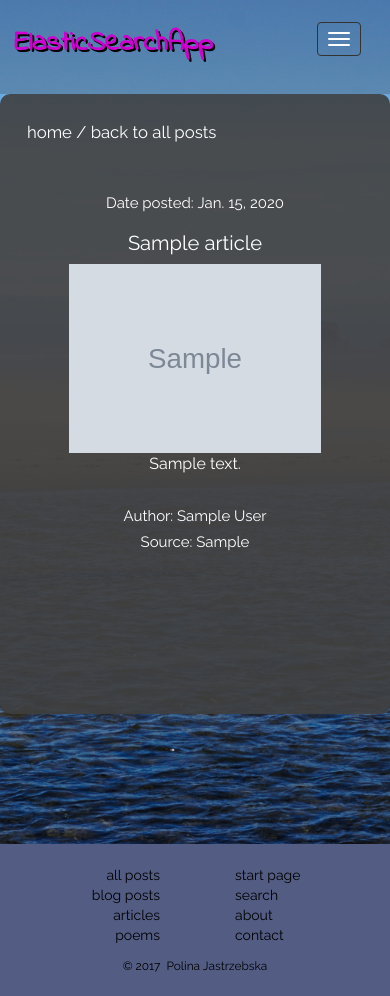
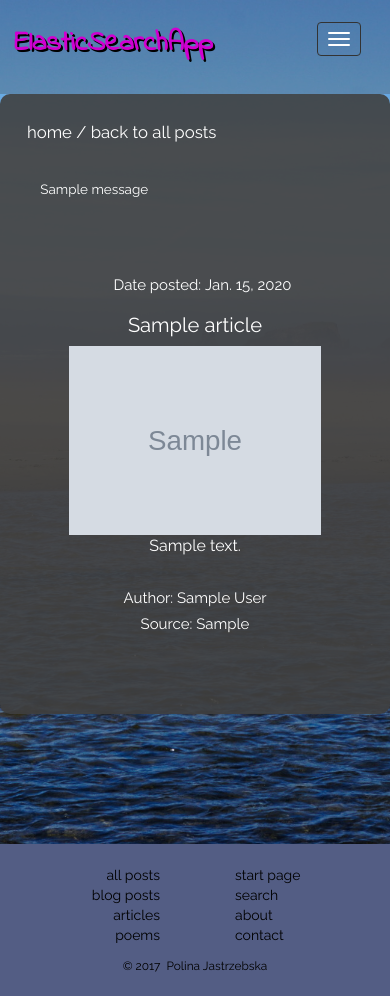
Before and after one commit to jastr945/xperiments, a Django app: a page that uses search/search_engine/searchapp/templates/searchapp/article.html in a window 390 px wide. Run offline with Django 3.2, Linux system fonts and the light colour scheme; tables that the repository leaves empty hold one stand-in row (values such as "Sample post"); grey boxes marked "Sample" are stand-in pictures; one stand-in notice (Sample message) is shown; some libraries are stand-ins or nearby versions.

Commit message:
Handled an error in case an article does not exist

```diff
--- a/search/search_engine/searchapp/static/searchapp/sass/search.scss
+++ b/search/search_engine/searchapp/static/searchapp/sass/search.scss
@@ -202,6 +202,11 @@ body, html {
   font-size: 1.2em;
   overflow-y: auto;
 
+  h4 {
+    padding-top: 2em;
+    padding-left: 1em;
+  }
+
   .panel-body {
     padding:0.5em;
   }
@@ -261,6 +266,9 @@ body, html {
 @media screen and (max-width: 600px) {
   .col-md-12 {
     height: 73.5vh;
+    h4 {
+      font-size: 0.8em;
+    }
     .media {
       .media-object {
         width: 6em;
--- a/search/search_engine/searchapp/templates/searchapp/article.html
+++ b/search/search_engine/searchapp/templates/searchapp/article.html
@@ -5,11 +5,17 @@
 
 <!--Single article container-->
 
-{% if articles %}
 <div class="container" id="textspace">
+
   <div class="row">
     <div class="col-md-12">
       <a href="{% url 'start' %}">home</a>&nbsp;/&nbsp;<a href="{% url 'index' %}">back to all posts</a>
+      {% if messages %}
+        {% for message in messages %}
+          <h4>{{ message|safe }}</h4>
+        {% endfor %}
+      {% endif %}
+      {% if articles %}
       <div class="article-container">
       <h4>Date posted:&nbsp;{{ articles.date }}</h4>
       <h2>{{ articles.title }}</h2>
@@ -24,8 +30,8 @@
         <h5>Source:&nbsp;<a href="{{ articles.source }}" target="_blank">{{ articles.source }}</a></h5>
       {% endif %}
       </div>
+      {% endif %}
     </div>
   </div>
 </div>
-{% endif %}
 {% endblock %}
--- a/search/search_engine/searchapp/views.py
+++ b/search/search_engine/searchapp/views.py
@@ -44,7 +44,7 @@ def article(request, article_name_slug):
         context_dict['articles'] = articles
 
     except Article.DoesNotExist:
-        print('Error. There is no such article.')
+        messages.error(request, "Oops! There is no such article in the database.")
 
     return render(request, 'searchapp/article.html', context_dict)
 
```
Also changed, not shown: search/search_engine/searchapp/static/searchapp/sass/search.min.css.
